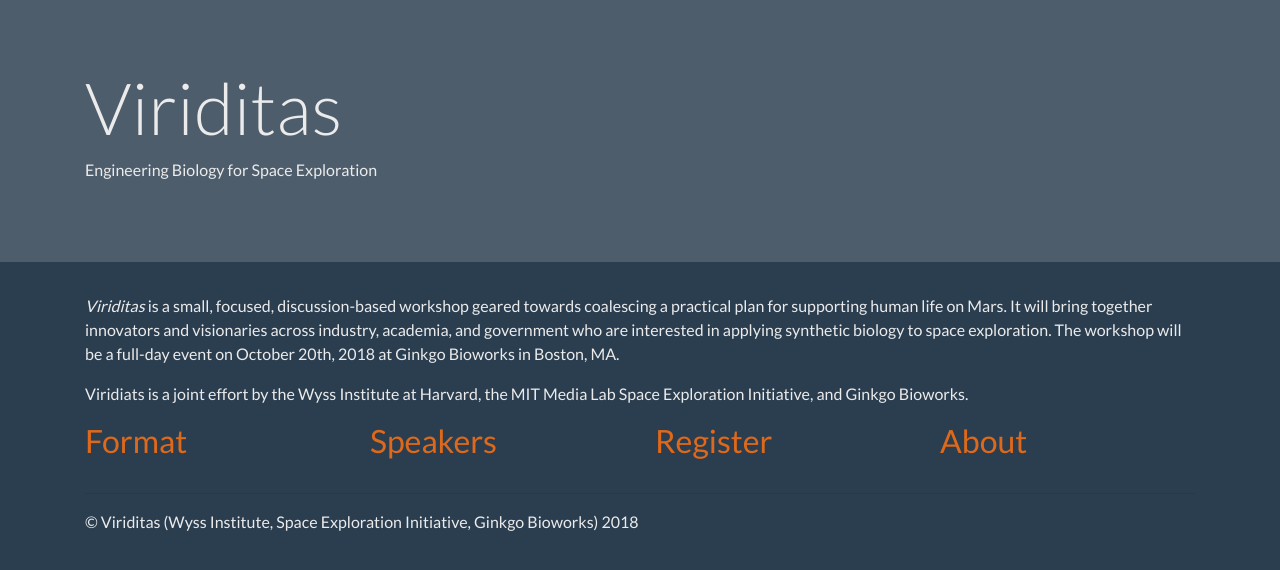
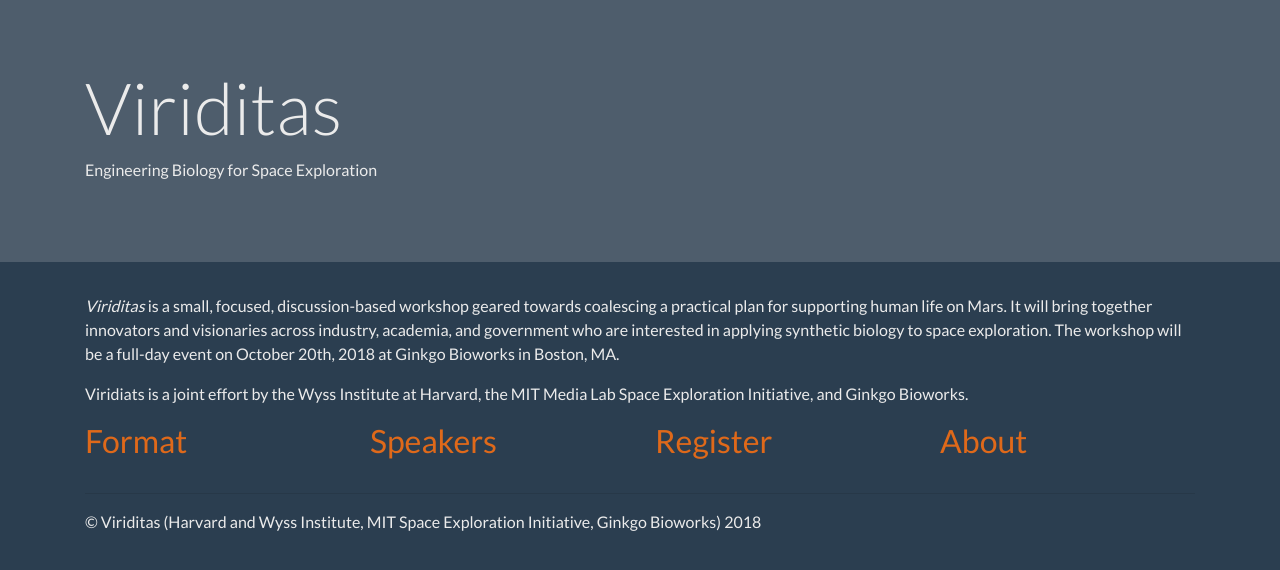
Before and after one commit to viriditas-org/viriditas-org.github.io, a Jekyll site: the page built from index.md, in a window 1280 px wide. Shown: the top 570 px of the page. Built offline with Jekyll 4.4.1, drawn with Linux system fonts in a browser that asks for light colours; nearby versions of some CDN libraries.

Commit message:
Update footer.html

```diff
--- a/_includes/footer.html
+++ b/_includes/footer.html
@@ -1,4 +1,4 @@
 <footer class="container">
   <hr>
-  <p>&copy; Viriditas (Wyss Institute, Space Exploration Initiative, Ginkgo Bioworks)  2018</p>
+  <p>&copy; Viriditas (Harvard and Wyss Institute, MIT Space Exploration Initiative, Ginkgo Bioworks)  2018</p>
 </footer>
```
